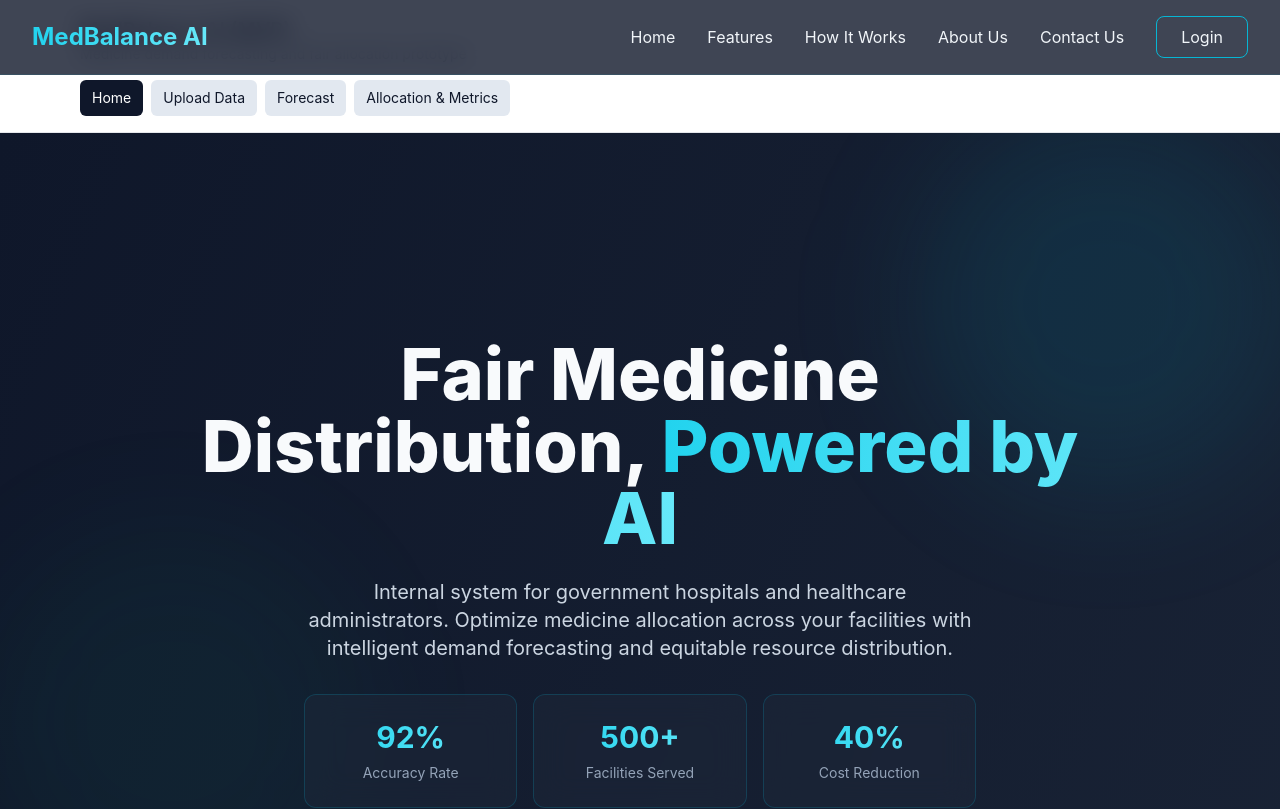
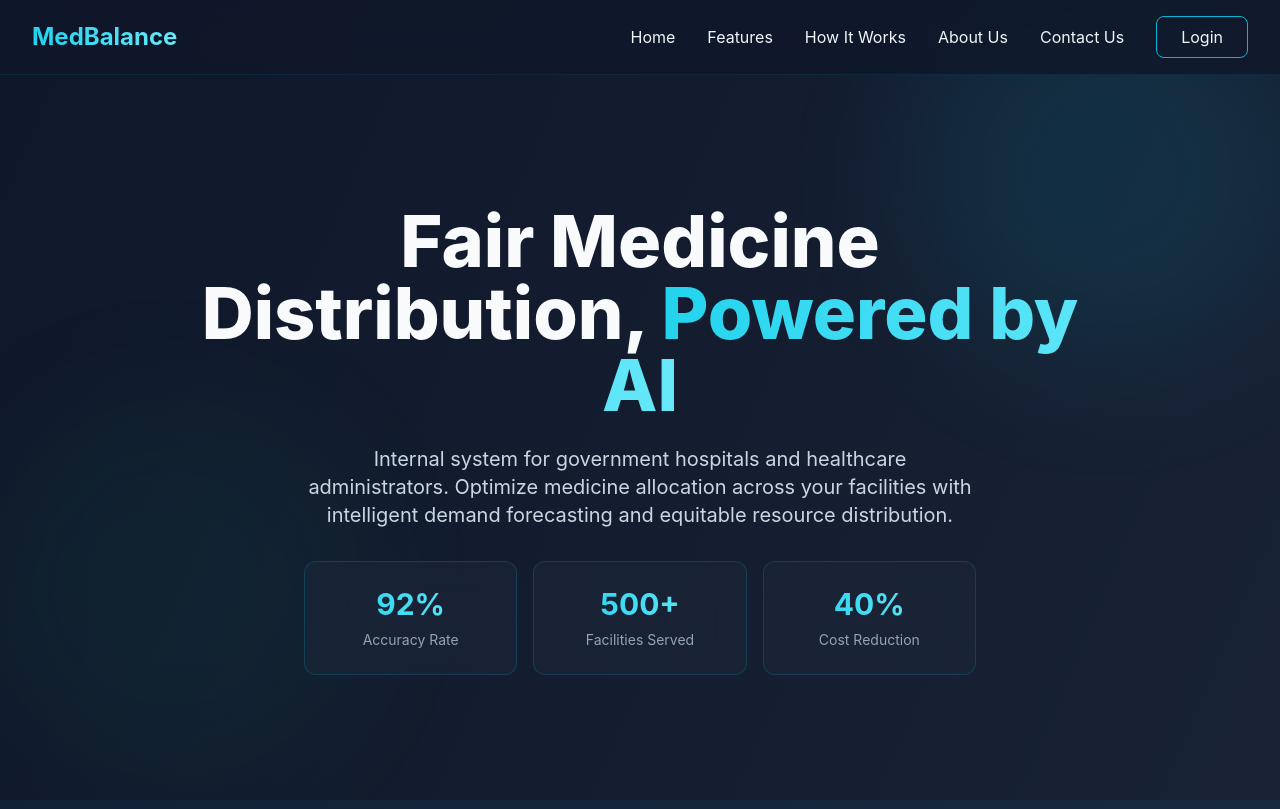
Before and after one commit to Wangu-Phillip/medbalance, a React (Vite) app in the folder web/: page / in a window 1280 px wide. Shown: the top 809 px of the page. Built offline with nearby package versions, Linux system fonts and the light colour scheme.

Commit message:
Update: remove old nav

```diff
--- a/web/src/App.tsx
+++ b/web/src/App.tsx
@@ -1,60 +1,9 @@
-import { useState } from "react";
-import { UploadPage } from "./pages/UploadPage";
-import { ForecastPage } from "./pages/ForecastPage.tsx";
-import { AllocationPage } from "./pages/AllocationPage.tsx";
 import LandingPage from "./pages/LandingPage";
 
-type TabKey = "landing" | "upload" | "forecast" | "allocation";
-
 export default function App() {
-  const [tab, setTab] = useState<TabKey>("landing");
-
   return (
     <div className="min-h-screen bg-slate-50 text-slate-900">
-      <header className="border-b bg-white">
-        <div className="mx-auto max-w-6xl px-4 py-4">
-          <h1 className="text-xl font-semibold">MedBalance AI (MVP)</h1>
-          <p className="text-sm text-slate-600">
-            Medicine demand forecasting and fair allocation prototype
-          </p>
-          <nav className="mt-4 flex gap-2">
-            <button
-              onClick={() => setTab("landing")}
-              className={`rounded-md px-3 py-2 text-sm ${tab === "landing" ? "bg-slate-900 text-white" : "bg-slate-200"}`}
-            >
-              Home
-            </button>
-            <button
-              onClick={() => setTab("upload")}
-              className={`rounded-md px-3 py-2 text-sm ${tab === "upload" ? "bg-slate-900 text-white" : "bg-slate-200"}`}
-            >
-              Upload Data
-            </button>
-            <button
-              onClick={() => setTab("forecast")}
-              className={`rounded-md px-3 py-2 text-sm ${tab === "forecast" ? "bg-slate-900 text-white" : "bg-slate-200"}`}
-            >
-              Forecast
-            </button>
-            <button
-              onClick={() => setTab("allocation")}
-              className={`rounded-md px-3 py-2 text-sm ${tab === "allocation" ? "bg-slate-900 text-white" : "bg-slate-200"}`}
-            >
-              Allocation & Metrics
-            </button>
-          </nav>
-        </div>
-      </header>
-
-      {tab === "landing" ? (
-        <LandingPage />
-      ) : (
-        <main className="mx-auto max-w-6xl px-4 py-6">
-          {tab === "upload" && <UploadPage />}
-          {tab === "forecast" && <ForecastPage />}
-          {tab === "allocation" && <AllocationPage />}
-        </main>
-      )}
+      <LandingPage />
     </div>
   );
 }
--- a/web/src/pages/LandingPage.tsx
+++ b/web/src/pages/LandingPage.tsx
@@ -54,7 +54,7 @@ export default function LandingPage() {
       <nav className="fixed top-0 w-full backdrop-blur-md bg-slate-900/80 border-b border-cyan-500/10 z-50 px-4 sm:px-8 py-4">
         <div className="max-w-7xl mx-auto flex justify-between items-center">
           <div className="text-2xl font-bold bg-gradient-to-r from-cyan-400 to-cyan-300 bg-clip-text text-transparent">
-            MedBalance AI
+            MedBalance
           </div>
           <div className="hidden md:flex gap-8 items-center">
             <a
```
